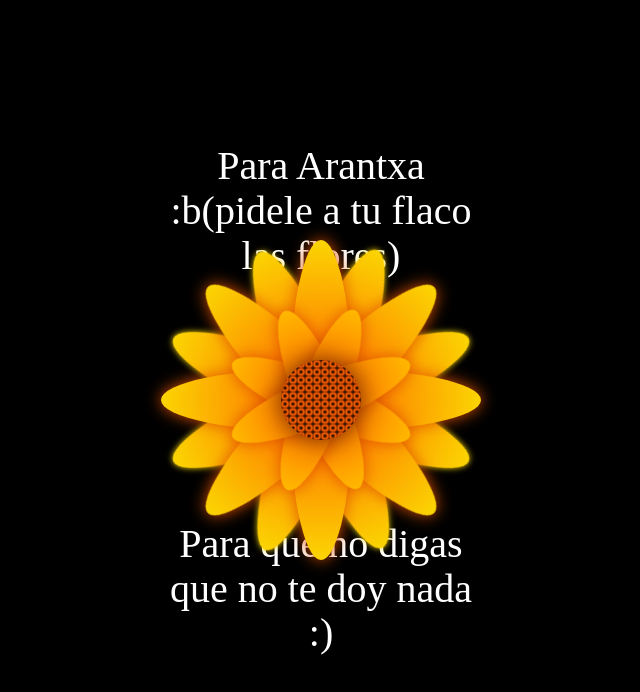
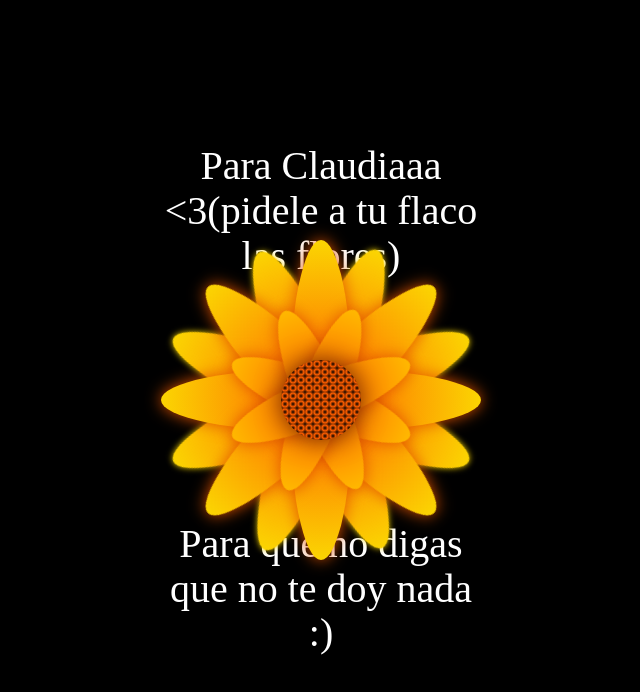
Before and after one commit to Aleeee02/ara, a plain HTML site: page docs/index.html in a window 1280 px wide. Shown: the whole page, without its empty margins (319-959 px from the left). Drawn offline with Linux system fonts and the light colour scheme.

Commit message:
Update index.html

```diff
--- a/docs/index.html
+++ b/docs/index.html
@@ -10,7 +10,7 @@
 <body>
 
 <div class="flower">
-    <div class="text-above"> Para Arantxa :b(pidele a tu flaco las flores)</div>
+    <div class="text-above"> Para Claudiaaa <3(pidele a tu flaco las flores)</div>
     <div class="mid">
     </div>
     <div class="Petal1 p1">
```
